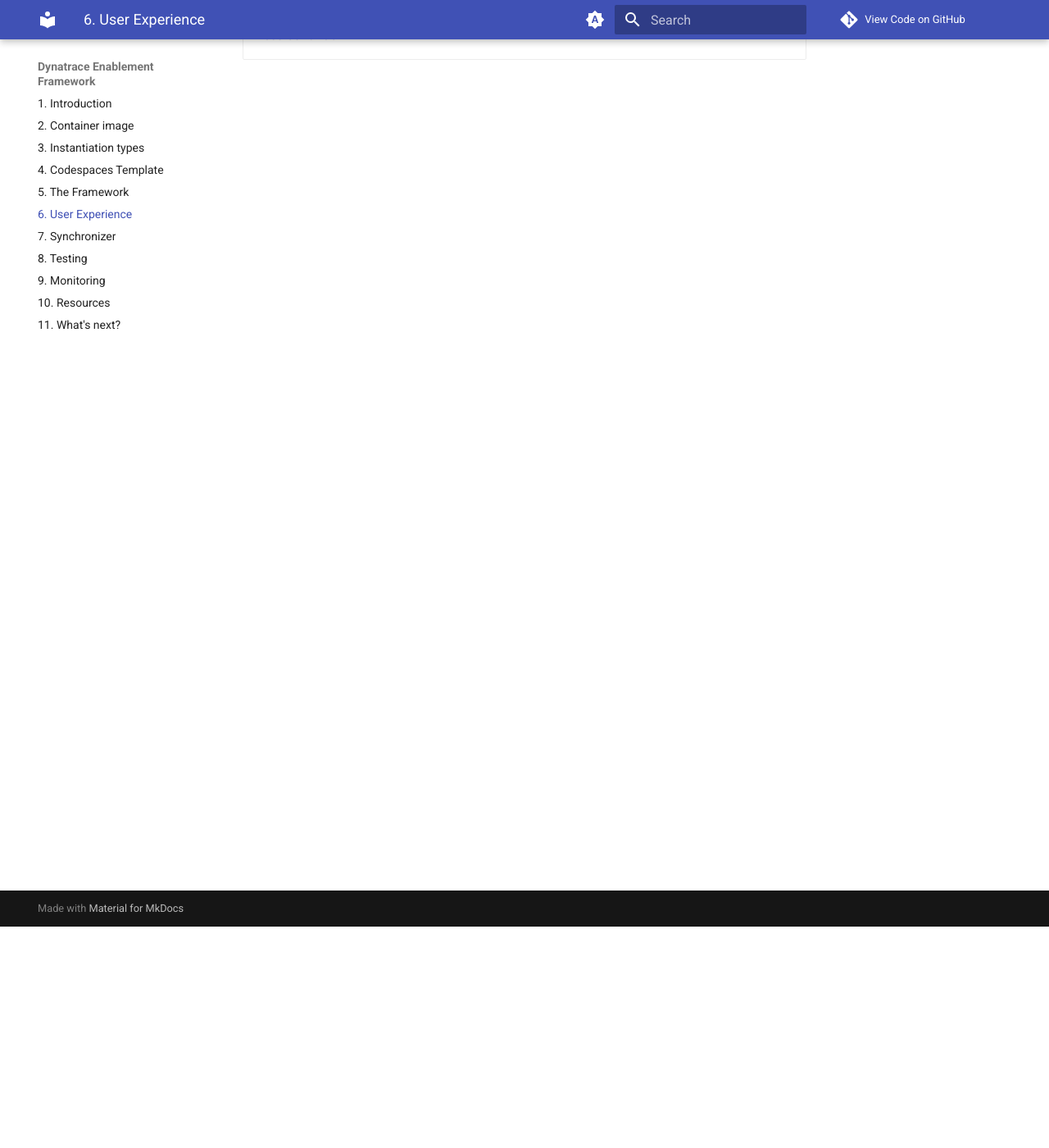
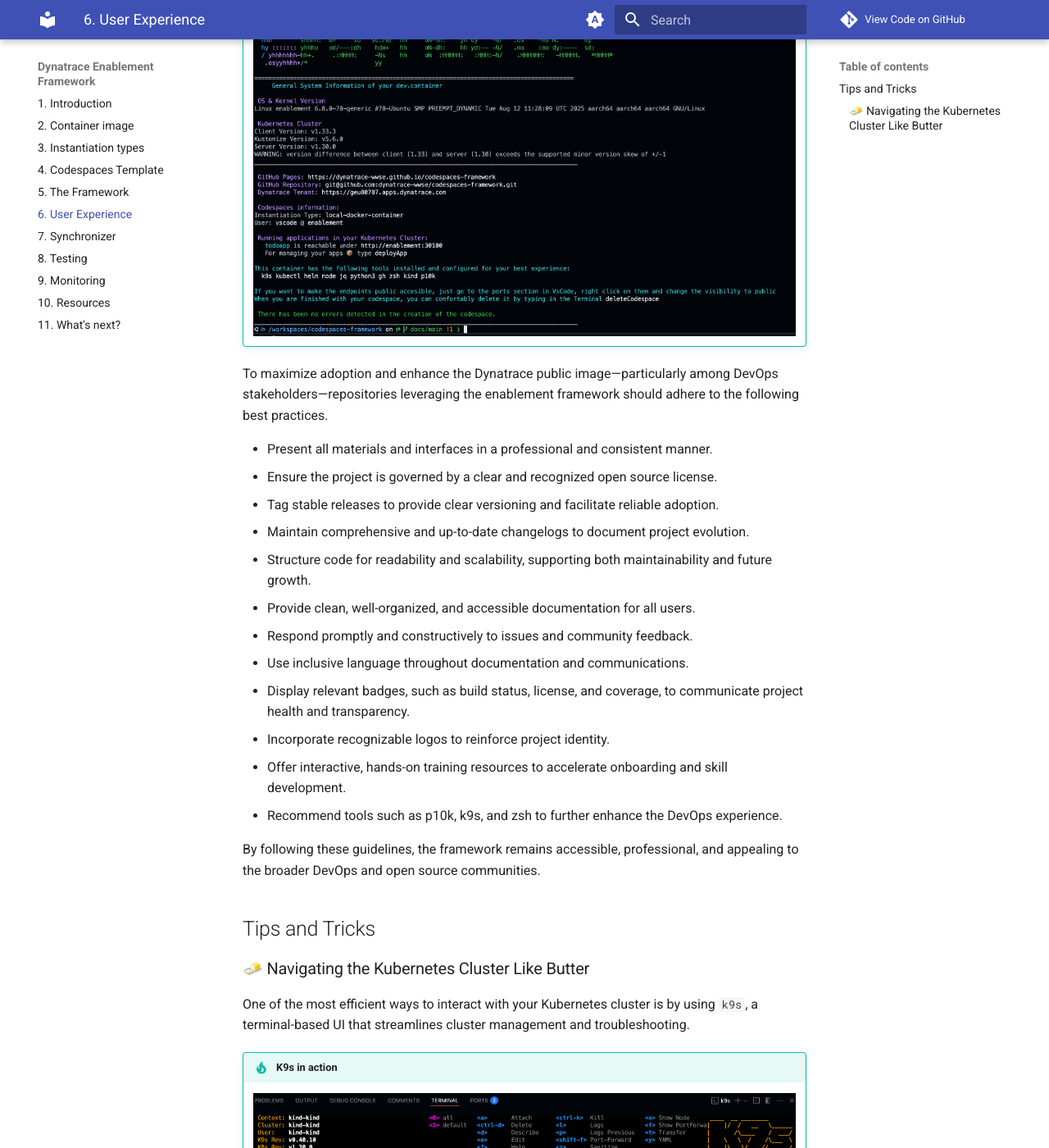
Before and after one commit to dynatrace-wwse/codespaces-synchronizer, an MkDocs documentation site: the page built from docs/user-experience.md, in a window 1280 px wide and 1400 px high, scrolled down 270 px. Shown: the whole window at 82% size. Built offline with MkDocs 1.6.1 and Material for MkDocs 9.7.7, drawn with Linux system fonts in a browser that asks for light colours; comment, search, counter and statistics services are not loaded; some of the changed text lies outside the part shown.

Commit message:
user experience
Signed-off-by: Sergio Hinojosa <sergio.hinojosa@dynatrace.com>

```diff
--- a/docs/user-experience.md
+++ b/docs/user-experience.md
@@ -1,9 +1,56 @@
---8<-- "snippets/user-experience.js"
+
 
 # 6. User Experience
 
-!!! warning "This section is a WIP"
-	This section is a WIP
+!!! tip "Maximizing User Experience with ease of use, best practices, readable code, devops tooling and more..."
+	![greeting](img/greeting.png){ align=center ; width="800";}
+
+
+To maximize adoption and enhance the Dynatrace public image—particularly among DevOps stakeholders—repositories leveraging the enablement framework should adhere to the following best practices.
+
+- Present all materials and interfaces in a professional and consistent manner.
+- Ensure the project is governed by a clear and recognized open source license.
+- Tag stable releases to provide clear versioning and facilitate reliable adoption.
+- Maintain comprehensive and up-to-date changelogs to document project evolution.
+- Structure code for readability and scalability, supporting both maintainability and future growth.
+- Provide clean, well-organized, and accessible documentation for all users.
+- Respond promptly and constructively to issues and community feedback.
+- Use inclusive language throughout documentation and communications.
+- Display relevant badges, such as build status, license, and coverage, to communicate project health and transparency.
+- Incorporate recognizable logos to reinforce project identity.
+- Offer interactive, hands-on training resources to accelerate onboarding and skill development.
+- Recommend tools such as p10k, k9s, and zsh to further enhance the DevOps experience.
+
+By following these guidelines, the framework remains accessible, professional, and appealing to the broader DevOps and open source communities.
+
+
+## Tips and Tricks
+
+### 🧈 Navigating the Kubernetes Cluster Like Butter
+
+One of the most efficient ways to interact with your Kubernetes cluster is by using `k9s`, a terminal-based UI that streamlines cluster management and troubleshooting.
+
+!!! tip "K9s in action"
+	![k9s](img/k9s.png){ align=center ; width="800";}
+
+
+**Getting Started with k9s:**
+
+- Launch `k9s` by simply running `k9s` in your terminal (it comes pre-installed in the Codespaces Enablement Framework).
+- The interface provides a real-time, interactive view of all your Kubernetes resources—pods, deployments, services, and more.
+- Use the arrow keys to navigate, `/` to filter resources, and `:` to enter commands (e.g., `:ctx` to switch contexts, `:ns` to change namespaces, `:pod`to list pods, `:svc` to list services, `:dynakube` to list dynakubes)
+- Press `d` to describe a resource, `l` to view logs, and `s` to open a shell into a pod.
+- Press `0` Zero to list all resources, namespaces, services
+- All actions are keyboard-driven, making it fast and intuitive for power users and beginners alike.
+
+**Why use k9s?**
+
+- Rapidly diagnose issues, monitor workloads, and manage resources without leaving your terminal.
+- Visualize pod health, events, and logs in real time.
+- Reduce context switching and streamline your DevOps workflow.
+
+
+For more details, see the [k9s documentation](https://k9scli.io/) or try it out in your Codespace now.
 
 <div class="grid cards" markdown>
 - [Let's continue:octicons-arrow-right-24:](synchronizer.md)
```
Also changed, not shown: docs/img/greeting.png (added).
